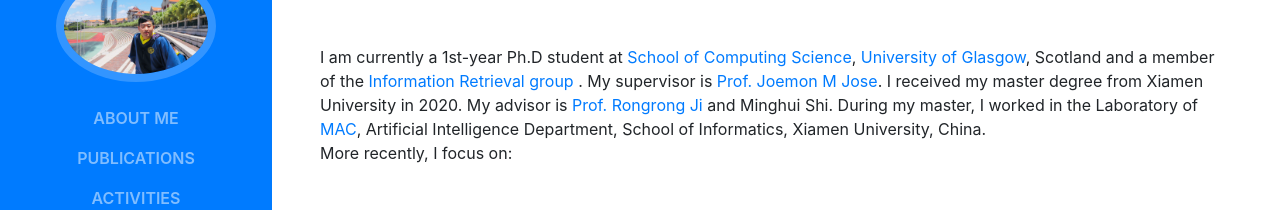
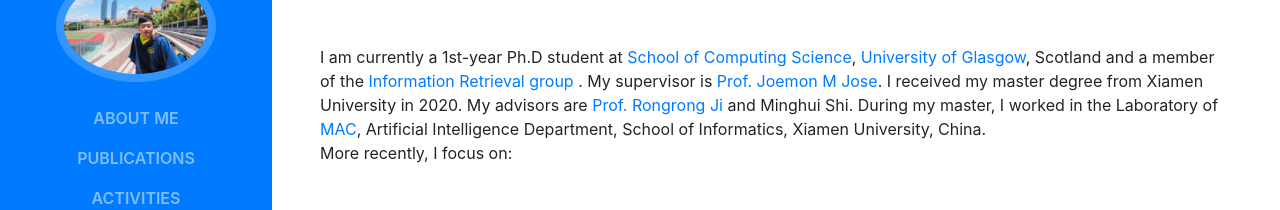
Before and after one commit to gedaye11/gedaye11.github.io, a website with bundled scripts: page index.html in a window 1280 px wide. Shown: the part 270-480 px from the top of the page. Built offline with nearby package versions, Linux system fonts and the light colour scheme; some icons are missing; a web font is replaced by a local one.

Commit message:
Homepage

```diff
--- a/index.html
+++ b/index.html
@@ -73,7 +73,7 @@
         </div>
         <p class="mb-5">I am currently a 1st-year Ph.D student at <a href="http://www.dcs.gla.ac.uk/">School of Computing Science</a>, <a href="http://www.gla.ac.uk">University of Glasgow</a>, Scotland and a member of the <a href="http://ir.dcs.gla.ac.uk/">Information Retrieval group </a>.
           My supervisor is <a href="http://www.dcs.gla.ac.uk/~jj/" target="_blank">Prof. Joemon M Jose</a>.
-		I received my master degree from Xiamen University in 2020. My advisor is <a href="http://mac.xmu.edu.cn/rrji-en.html">Prof. Rongrong Ji</a> and Minghui Shi.  During my master, I worked in the Laboratory of <a href="https://mac.xmu.edu.cn/index.htm" target="_blank">MAC</a>, Artificial Intelligence Department, School of Informatics, Xiamen University, China. <br>
+		I received my master degree from Xiamen University in 2020. My advisors are <a href="http://mac.xmu.edu.cn/rrji-en.html">Prof. Rongrong Ji</a> and Minghui Shi.  During my master, I worked in the Laboratory of <a href="https://mac.xmu.edu.cn/index.htm" target="_blank">MAC</a>, Artificial Intelligence Department, School of Informatics, Xiamen University, China. <br>
 		More recently, I focus on:
           <ul>
             <li>
```
